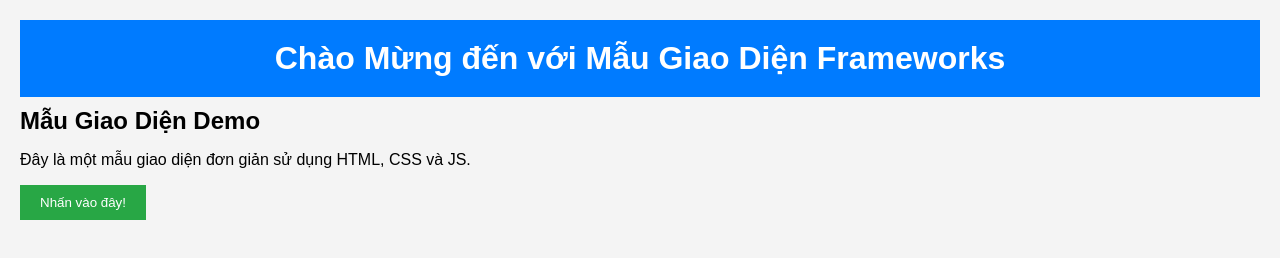
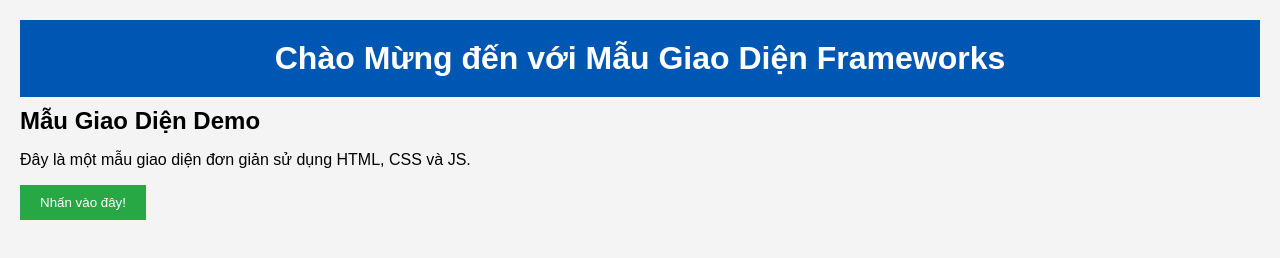
Before and after one commit to dianannperla/mau-giao-dien-frameworks, a plain HTML site: page index.html in a window 1280 px wide. Drawn offline with Linux system fonts and the light colour scheme.

Commit message:
Update header background color for better contrast.

```diff
--- a/styles.css
+++ b/styles.css
@@ -6,7 +6,7 @@ body {
 }
 
 header {
-    background: #007bff;
+    background: #0056b3; /* Updated for better contrast */
     color: #fff;
     padding: 10px 0;
     text-align: center;
```
